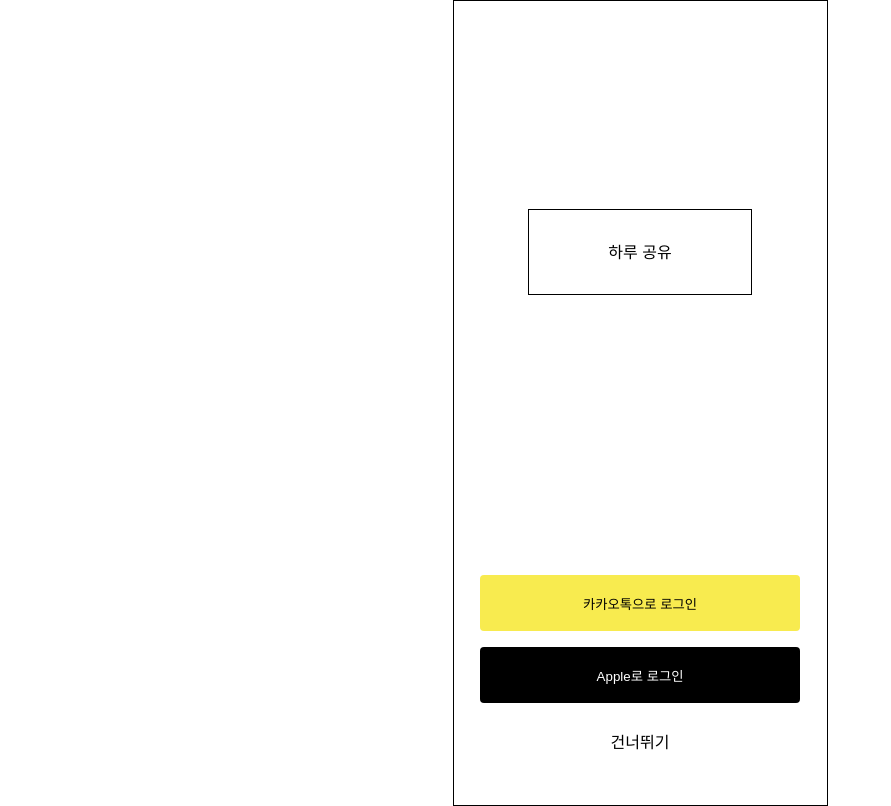
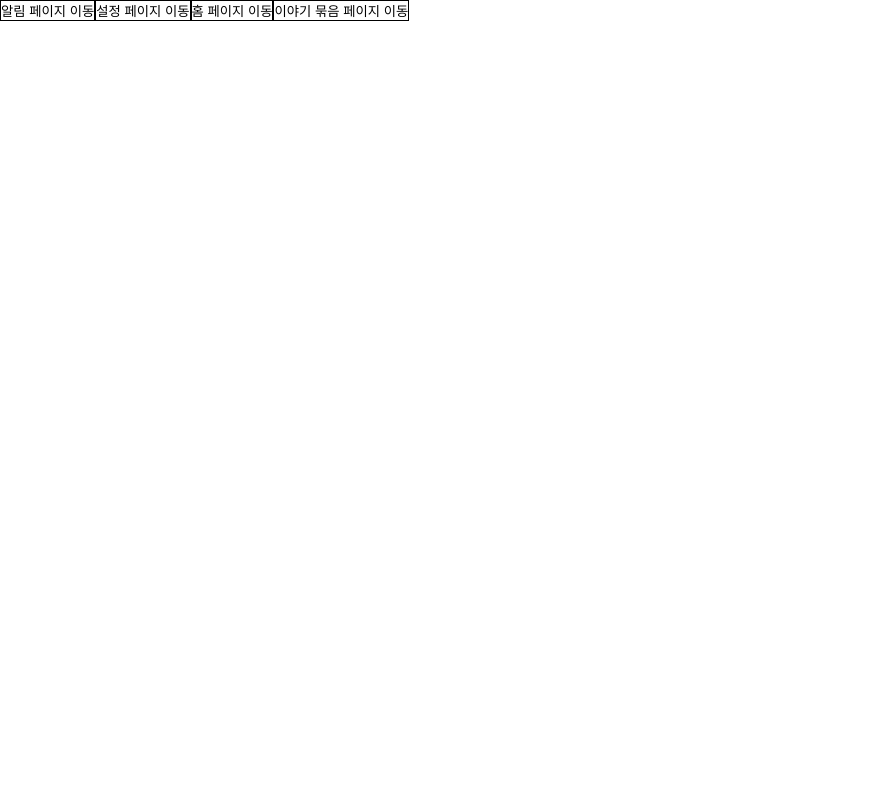
Before and after one commit to share-today/share-today-fe, a React (Create React App) app: page / in a window 1280 px wide. Shown: the whole page, without its empty margins (0-891 px from the left). Built offline with nearby package versions, Linux system fonts and the light colour scheme.

Commit message:
Feat: 페이지 라우팅

```diff
--- a/src/App.tsx
+++ b/src/App.tsx
@@ -1,12 +1,8 @@
 import React from 'react';
-import Login from './pages/Login';
+import Router from './Routes';
 
 function App() {
-  return (
-    <div className='App'>
-      <Login />
-    </div>
-  );
+  return <Router />;
 }
 
 export default App;
--- /dev/null
+++ b/src/Routes.tsx
@@ -0,0 +1,29 @@
+import { BrowserRouter, Route, Routes } from 'react-router-dom';
+import BundleOfStory from './pages/BundleOfStory';
+import BundleOfStoryDetail from './pages/BundleOfStoryDetail';
+import Home from './pages/Home';
+import Login from './pages/Login';
+import Notice from './pages/Notice';
+import NoticeDetail from './pages/NoticeDetail';
+import Setting from './pages/Setting';
+
+const Router = () => {
+  return (
+    <BrowserRouter>
+      <Routes>
+        <Route path='/login' element={<Login />} />
+        <Route path='/' element={<Home />} />
+        <Route path='/story' element={<BundleOfStory />} />
+        <Route path='/story-detail' element={<BundleOfStoryDetail />} />
+        <Route path='/notice' element={<Notice />} />
+        <Route path='/notice-detail' element={<NoticeDetail />} />
+        <Route path='/setting' element={<Setting />} />
+        {/* <Route
+          path='/login'
+          element={() => (isLogin ? <Redirect to='/' /> : <Login />)}
+        /> */}
+      </Routes>
+    </BrowserRouter>
+  );
+};
+export default Router;
--- /dev/null
+++ b/src/pages/BundleOfStory.tsx
@@ -0,0 +1,17 @@
+import { useNavigate } from 'react-router-dom';
+
+const BundleOfStory = () => {
+  const navigate = useNavigate();
+
+  const moveToPage = () => {
+    navigate('/story-detail');
+  };
+
+  return (
+    <>
+      <button onClick={moveToPage}>이야기 묶음 디테일 페이지 이동</button>
+    </>
+  );
+};
+
+export default BundleOfStory;
--- /dev/null
+++ b/src/pages/BundleOfStoryDetail.tsx
@@ -0,0 +1,5 @@
+const BundleOfStoryDetail = () => {
+  return <h1>BundleOfStoryDetail</h1>;
+};
+
+export default BundleOfStoryDetail;
--- /dev/null
+++ b/src/pages/Home.tsx
@@ -0,0 +1,46 @@
+import { MouseEvent } from 'react';
+import { useNavigate } from 'react-router-dom';
+import styled from 'styled-components';
+
+const Home = () => {
+  const navigate = useNavigate();
+
+  const moveToPage = (event: MouseEvent<HTMLButtonElement>) => {
+    switch (event.currentTarget.id) {
+      case 'notice':
+        navigate('/notice');
+        break;
+      case 'setting':
+        navigate('/setting');
+        break;
+      case 'home':
+        navigate('/');
+        break;
+      case 'story':
+        navigate('/story');
+        break;
+    }
+  };
+  return (
+    <>
+      <Button id='notice' onClick={moveToPage}>
+        알림 페이지 이동
+      </Button>
+      <Button id='setting' onClick={moveToPage}>
+        설정 페이지 이동
+      </Button>
+      <Button id='home' onClick={moveToPage}>
+        홈 페이지 이동
+      </Button>
+      <Button id='story' onClick={moveToPage}>
+        이야기 묶음 페이지 이동
+      </Button>
+    </>
+  );
+};
+
+const Button = styled.button`
+  border: 1px solid black;
+`;
+
+export default Home;
--- a/src/pages/Login.tsx
+++ b/src/pages/Login.tsx
@@ -1,8 +1,15 @@
+import { useNavigate } from 'react-router-dom';
 import styled from 'styled-components';
 import { ImageButton } from '../components/atoms/ImageButton';
 import { Text } from '../components/atoms/Text';
 
 const Login = () => {
+  const navigate = useNavigate();
+
+  const moveToPage = () => {
+    navigate('/');
+  };
+
   return (
     <LoginContainer>
       <Title>하루 공유</Title>
@@ -18,7 +25,7 @@
           </ImageButton>
         </div>
         <div>
-          <Text>건너뛰기</Text>
+          <Text onClick={moveToPage}>건너뛰기</Text>
         </div>
       </ButtonGroup>
     </LoginContainer>
--- /dev/null
+++ b/src/pages/Notice.tsx
@@ -0,0 +1,17 @@
+import { useNavigate } from 'react-router-dom';
+
+const Notice = () => {
+  const navigate = useNavigate();
+
+  const moveToPage = () => {
+    navigate('/notice-detail');
+  };
+
+  return (
+    <>
+      <button onClick={moveToPage}>알림 디테일 페이지 이동</button>
+    </>
+  );
+};
+
+export default Notice;
--- /dev/null
+++ b/src/pages/NoticeDetail.tsx
@@ -0,0 +1,5 @@
+const NoticeDetail = () => {
+  return <h1>NoticeDetail</h1>;
+};
+
+export default NoticeDetail;
--- /dev/null
+++ b/src/pages/Setting.tsx
@@ -0,0 +1,5 @@
+const Setting = () => {
+  return <h1>Setting</h1>;
+};
+
+export default Setting;
```
